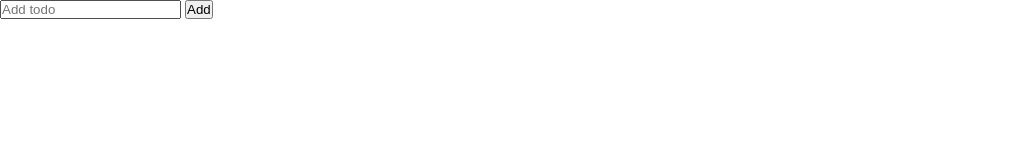
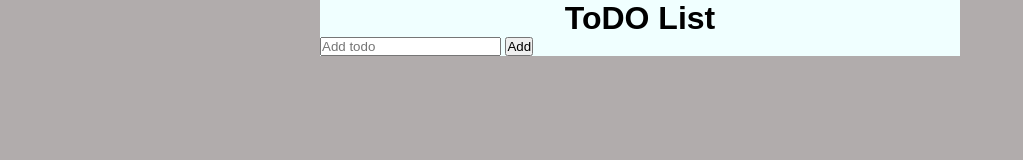
Before and after one commit to Martosky/newTodo, a plain HTML site: page index.html in a window 1280 px wide. Shown: the whole page, without its empty margins (0-1023 px from the left). Drawn offline with Linux system fonts and the light colour scheme.

Commit message:
styling the page'

```diff
--- a/index.html
+++ b/index.html
@@ -8,6 +8,7 @@
 </head>
 <body>
     <main>
+        <h1>ToDO List</h1>
         <div class="input-container">
             <input type="text" id="input" placeholder="Add todo" />
             <button id="btn">Add</button>
--- a/style.css
+++ b/style.css
@@ -2,4 +2,17 @@
     box-sizing: border-box;
     padding: 0;
     margin: 0;
+    font-family: Arial, Helvetica, sans-serif;
 }
+body{
+    background-color: rgb(177, 172, 172);
+}
+main{
+    width: 50%;
+    margin: 0 auto;
+    background-color: azure;
+}
+h1{
+    text-align: center;
+
+}
```
